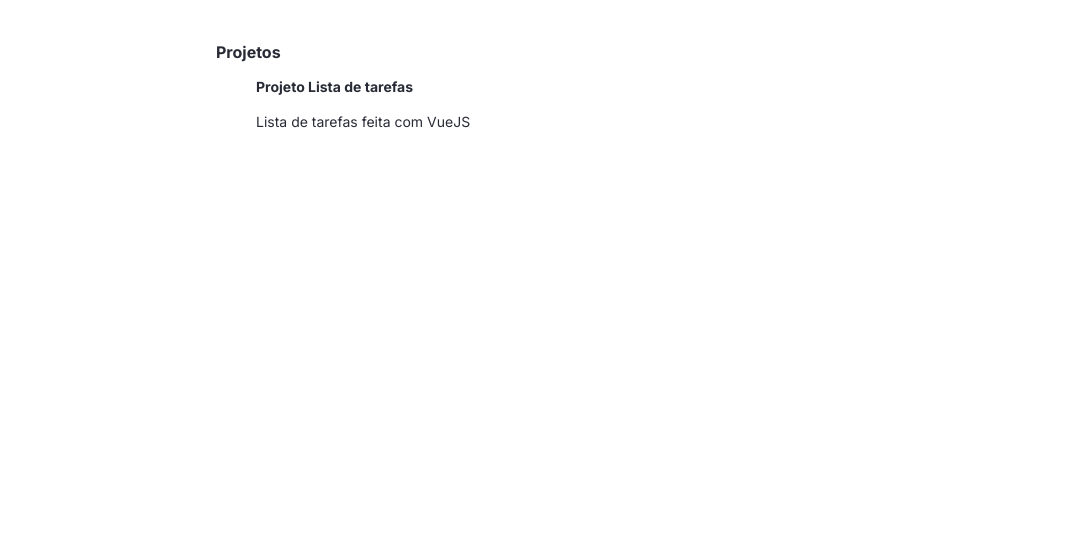
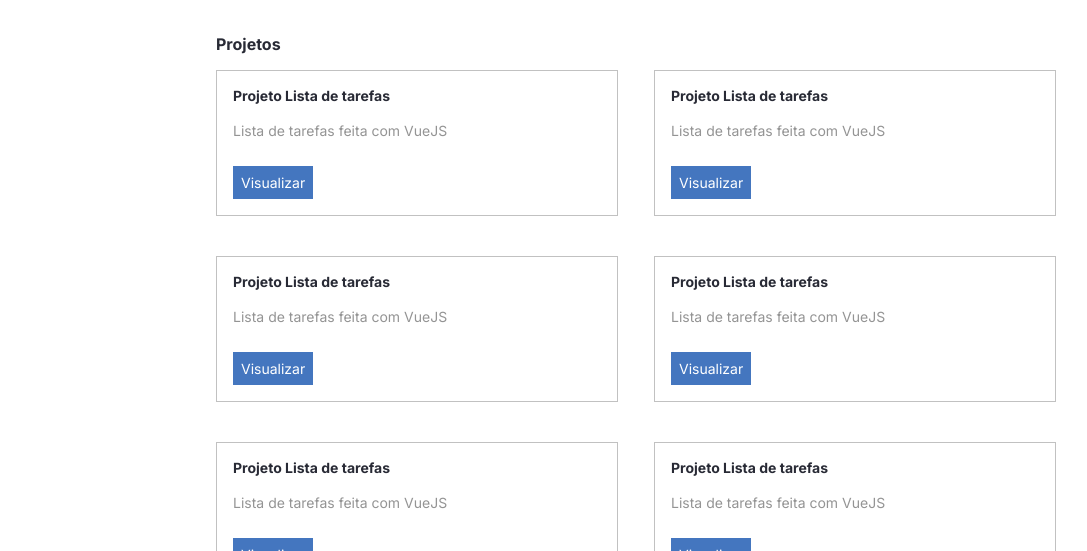
Before and after one commit to Nycolas-Klentfelt/portfolio, a React (Create React App) app: page / in a window 1280 px wide. Shown: the part 401-952 px from the top of the page, without its empty margins (96-1183 px from the left). Before the commit the page ends 800 px from the top, so only its background shows below. Built offline with nearby package versions, Linux system fonts and the light colour scheme.

Commit message:
criando a seção de projetos e o componente de projeto

```diff
--- a/src/components/Project/index.tsx
+++ b/src/components/Project/index.tsx
@@ -1,12 +1,14 @@
 import Paragraph from '../Paragraph'
 import Title from '../Title'
+import { Card, LinkBtn } from './styles'
 
 const Project = () => {
   return (
-    <div>
+    <Card>
       <Title>Projeto Lista de tarefas</Title>
-      <Paragraph>Lista de tarefas feita com VueJS</Paragraph>
-    </div>
+      <Paragraph tipo="secundario">Lista de tarefas feita com VueJS</Paragraph>
+      <LinkBtn>Visualizar</LinkBtn>
+    </Card>
   )
 }
 
--- /dev/null
+++ b/src/components/Project/styles.ts
@@ -0,0 +1,15 @@
+import styled from 'styled-components'
+
+export const Card = styled.div`
+  border: 1px solid #c1c1c1;
+  padding: 16px;
+`
+export const LinkBtn = styled.a`
+  display: inline-block;
+  color: #fff;
+  background-color: #4476bf;
+  font-size: 14px;
+  text-decoration: none;
+  padding: 8px;
+  margin-top: 24px;
+`
--- a/src/containers/Projects/index.tsx
+++ b/src/containers/Projects/index.tsx
@@ -1,15 +1,38 @@
 import Title from '../../components/Title'
 import Project from '../../components/Project'
+
+import { List } from './styles'
 
 const Projects = () => {
   return (
     <section>
       <Title fontSize={16}>Projetos</Title>
-      <ul>
+      <List>
         <li>
-          <Project></Project>
+          <Project />
         </li>
-      </ul>
+        <li>
+          <Project />
+        </li>
+        <li>
+          <Project />
+        </li>
+        <li>
+          <Project />
+        </li>
+        <li>
+          <Project />
+        </li>
+        <li>
+          <Project />
+        </li>
+        <li>
+          <Project />
+        </li>
+        <li>
+          <Project />
+        </li>
+      </List>
     </section>
   )
 }
--- /dev/null
+++ b/src/containers/Projects/styles.ts
@@ -0,0 +1,14 @@
+import styled from 'styled-components'
+
+export const List = styled.ul`
+  display: grid;
+  grid-template-columns: 1fr 1fr;
+  column-gap: 36px;
+  row-gap: 40px;
+
+  @media (max-width: 768px) {
+    grid-template-columns: 1fr;
+    column-gap: 0;
+    row-gap: 16px;
+  }
+`
--- a/src/styles.ts
+++ b/src/styles.ts
@@ -2,8 +2,8 @@ import styled, { createGlobalStyle } from 'styled-components'
 
 const EstiloGlobal = createGlobalStyle`
   *{
-    margin = 0;
-    padding = 0;
+    margin: 0;
+    padding: 0;
     font-family: "Inter", sans-serif;
     list-style: none;
   }
```
